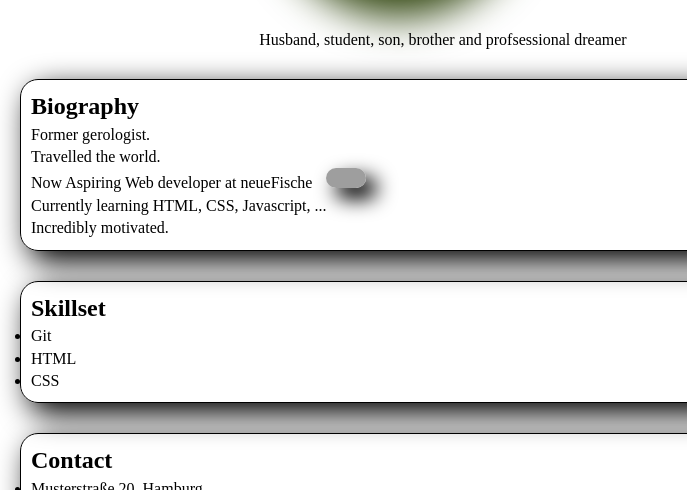
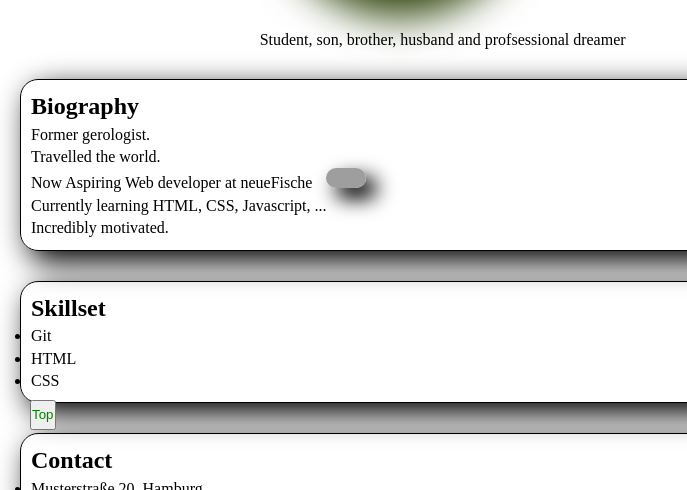
Before and after one commit to NilsOt1/personal-website, a plain HTML site: page index.html in a window 1280 px wide. Shown: the part 350-840 px from the top of the page, 0-687 px from the left. Drawn offline with Linux system fonts and the light colour scheme; grey boxes are pictures that could not be loaded.

Commit message:
add button up

```diff
--- a/css/styles.css
+++ b/css/styles.css
@@ -57,3 +57,12 @@ a:hover {
   padding: 10px;
   line-height: 1.4;
 }
+.buttonup {
+  display: flex;
+  position: sticky;
+  bottom: 10px;
+  left: 20px;
+  padding: 10px;
+  height: 50px;
+  width: 500px;
+}
--- a/index.html
+++ b/index.html
@@ -18,11 +18,11 @@
           src="https://user-images.githubusercontent.com/125801955/236850362-d1336789-fe62-4eea-8abc-2af267625983.png"
           alt="Pflanze"
         />
-        <figcaption>Husband, student, son, brother and profsessional dreamer</figcaption>
+        <figcaption>Student, son, brother, husband and profsessional dreamer</figcaption>
       </figure>
       <nav class="nav">
         <a href=".bio">Biography</a>
-        <a href=".skillset">Skillset</a>
+        <a href=".contact">Skillset</a>
         <a href=".contact">Contact</a>
       </nav>
     </section>
@@ -59,6 +59,11 @@
             </ul>
           </div>
         </section>
+        <div class="buttonup">
+          <button type="button">
+            <a href="#">Top</a>
+          </button>
+        </div>
     </main><br>
     <footer>
         <h5>Impressum ...</h5>
```
